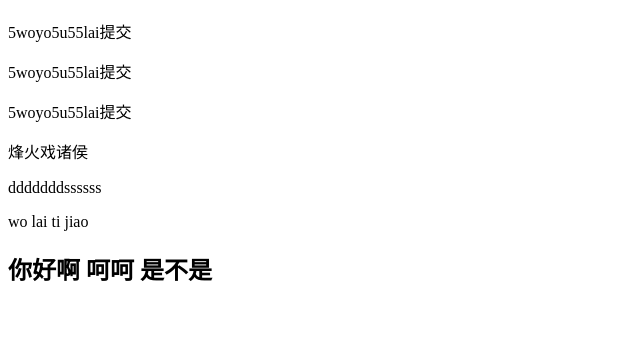
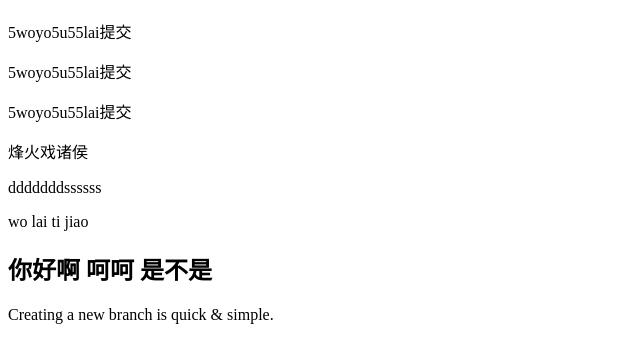
Before and after one commit to xiaogang1945/success, a plain HTML site: page index.html in a window 1280 px wide. Shown: the part 70-432 px from the top of the page, without its empty margins (0-640 px from the left). Drawn offline with Linux system fonts and the light colour scheme.

Commit message:
筷子兄弟

```diff
--- a/index.html
+++ b/index.html
@@ -16,5 +16,6 @@
 <p>dddddddssssss</p>
 <p>wo lai ti jiao</p>
 <h2>你好啊 呵呵 是不是</h2>
+<p>Creating a new branch is quick & simple.</p>
 </body>
 </html>
```
